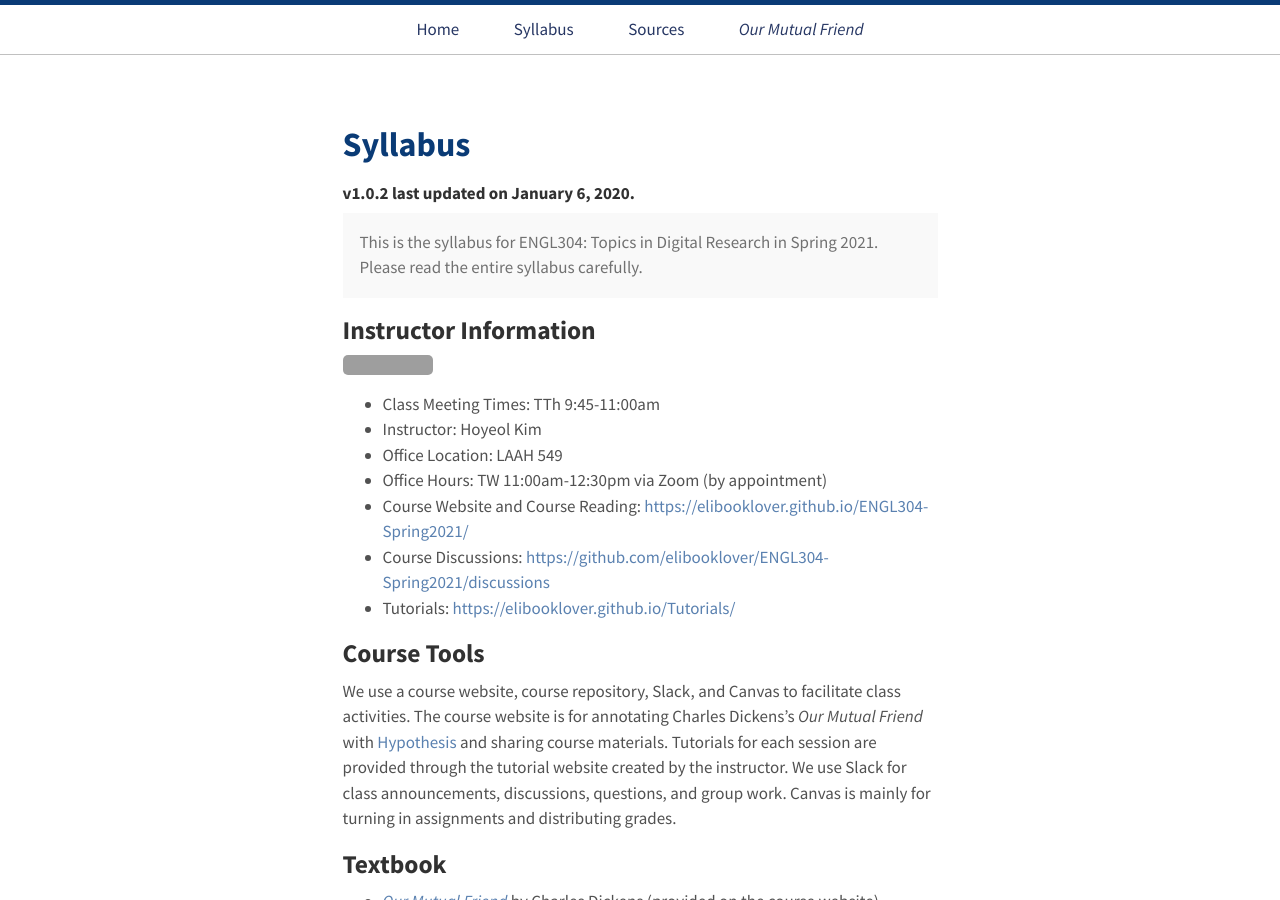
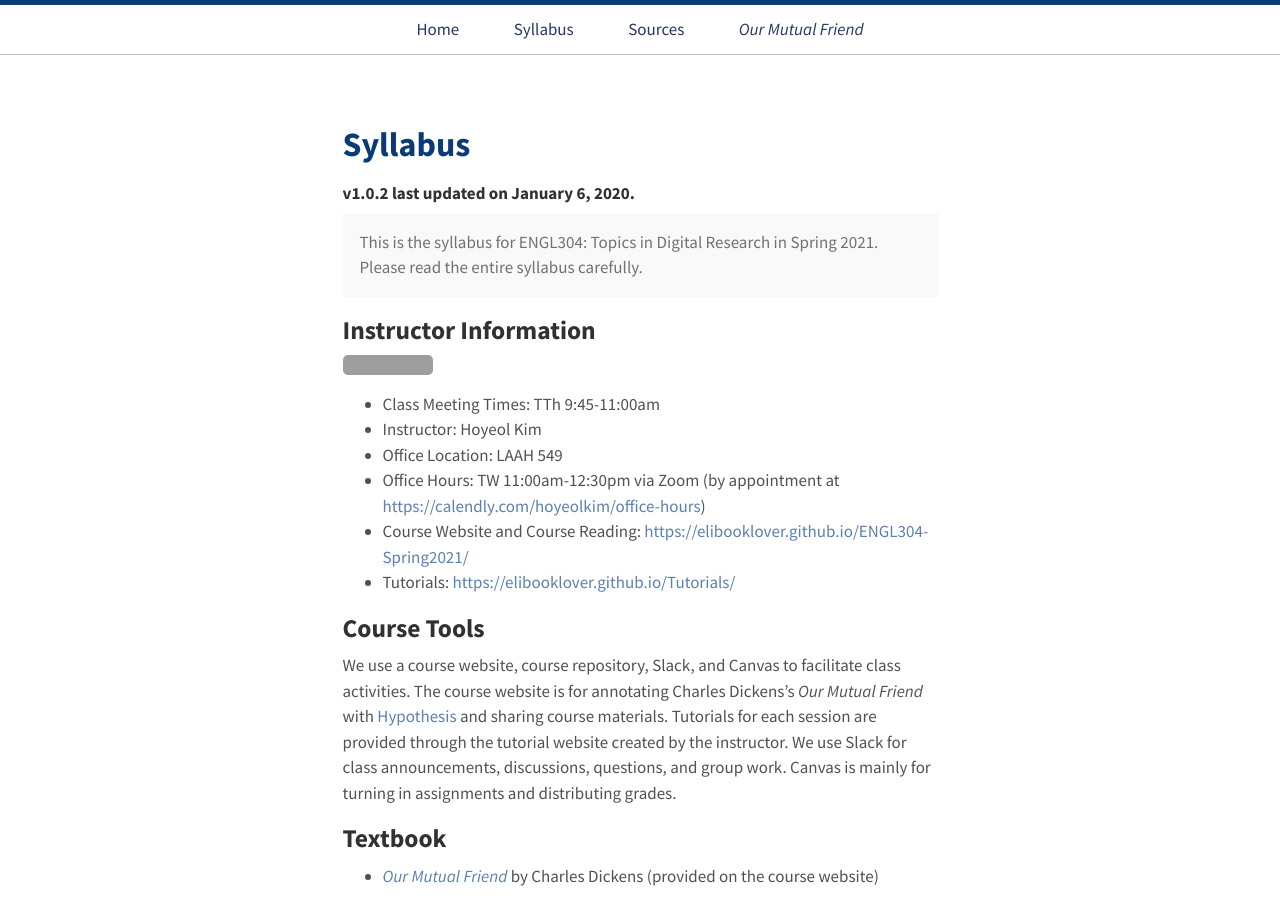
Before and after one commit to elibooklover/ENGL304-Spring2021, a Jekyll site: the page built from syllabus.md, in a window 1280 px wide and 900 px high. Built offline with Jekyll 4.4.1, drawn with Linux system fonts in a browser that asks for light colours; grey boxes are pictures that could not be loaded.

Commit message:
Syllabus

```diff
--- a/syllabus.md
+++ b/syllabus.md
@@ -13,9 +13,8 @@
 - Class Meeting Times: TTh 9:45-11:00am
 - Instructor: Hoyeol Kim
 - Office Location: LAAH 549
-- Office Hours: TW 11:00am-12:30pm via Zoom (by appointment)
+- Office Hours: TW 11:00am-12:30pm via Zoom (by appointment at [https://calendly.com/hoyeolkim/office-hours](https://calendly.com/hoyeolkim/office-hours))
 - Course Website and Course Reading: [https://elibooklover.github.io/ENGL304-Spring2021/](https://elibooklover.github.io/ENGL304-Spring2021/)
-- Course Discussions: [https://github.com/elibooklover/ENGL304-Spring2021/discussions](https://github.com/elibooklover/ENGL304-Spring2021/discussions)
 - Tutorials: [https://elibooklover.github.io/Tutorials/](https://elibooklover.github.io/Tutorials/)
 
 ## Course Tools
```
